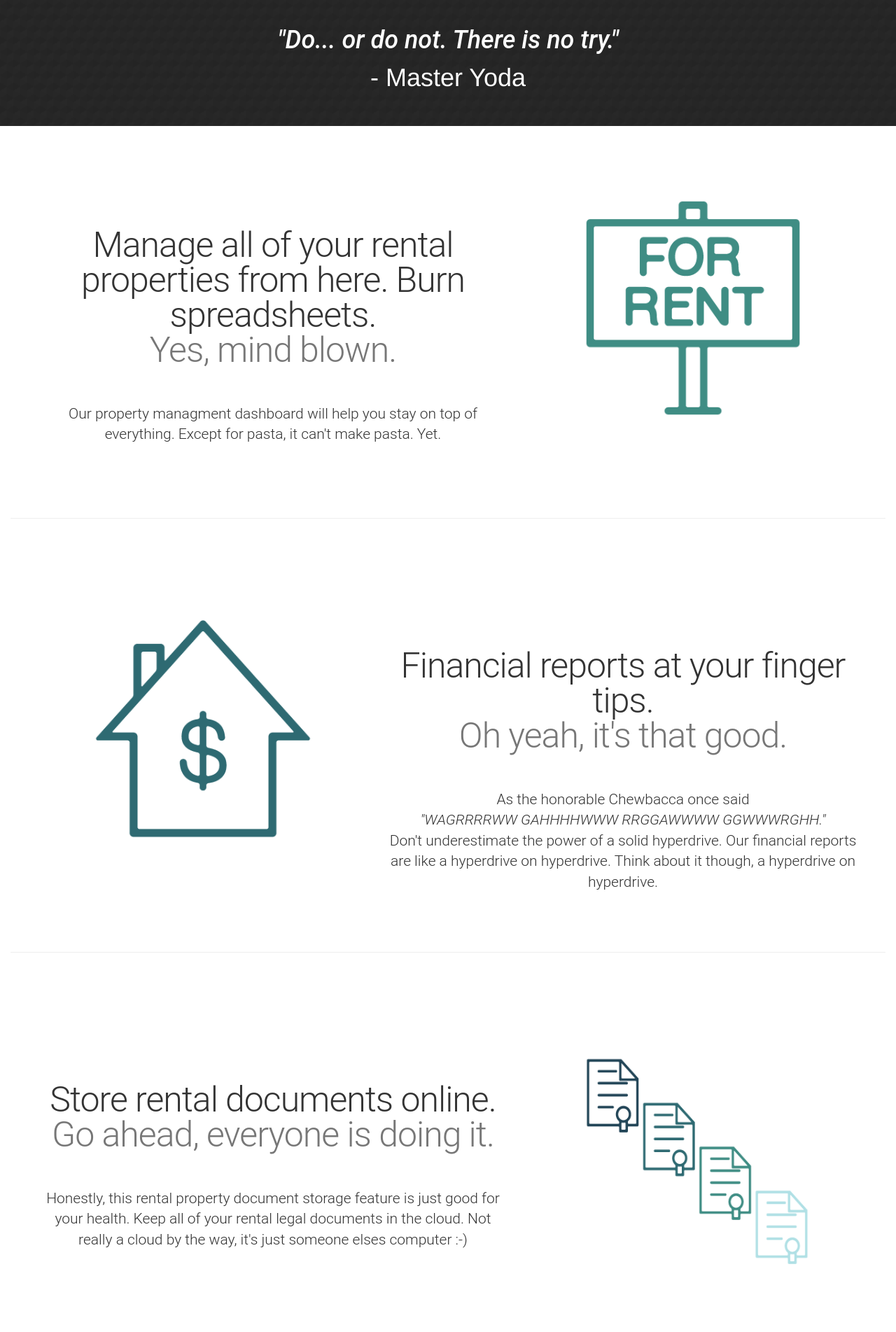
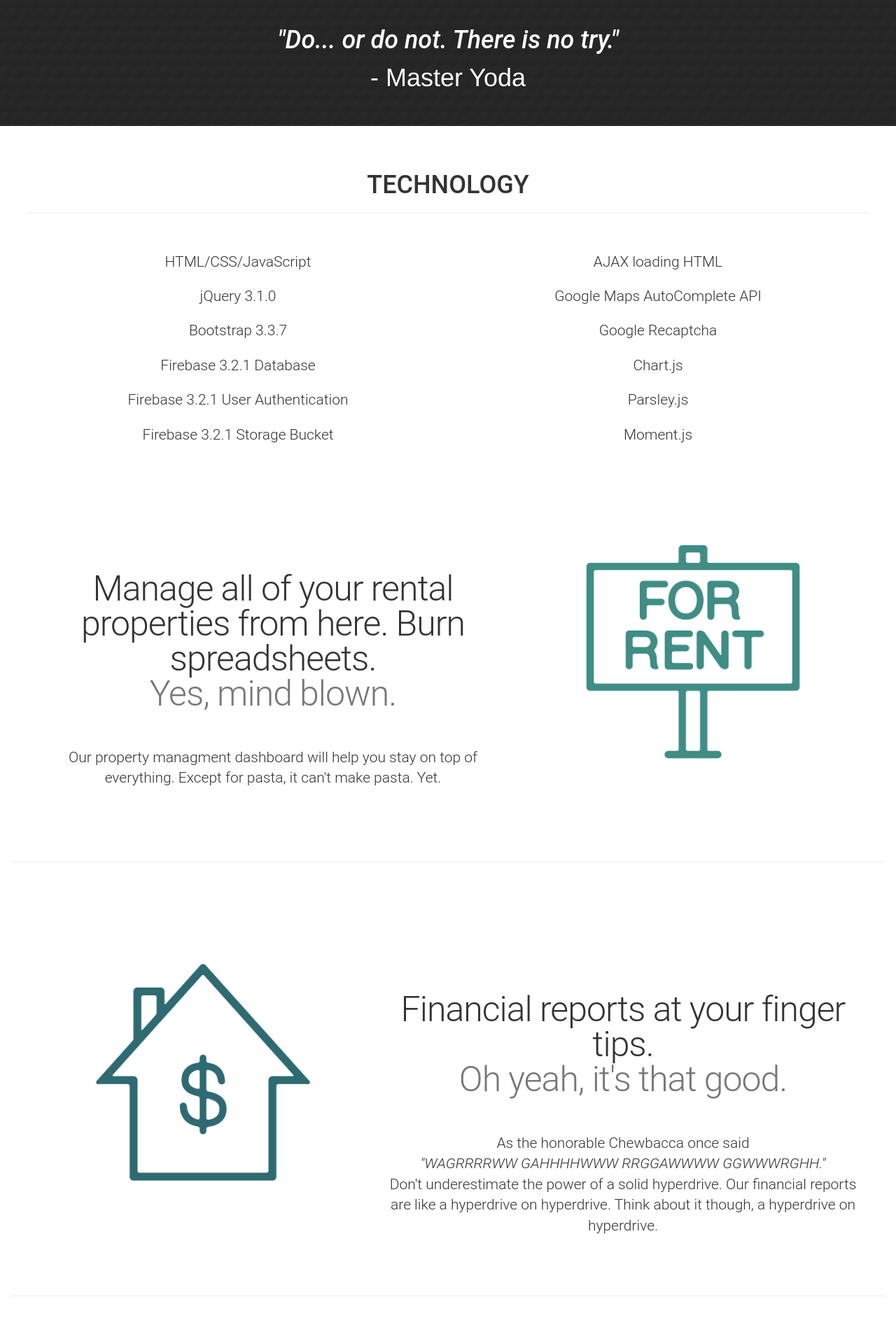
Before and after one commit to rgtalbot/rentaldashpro, a PHP site: page / in a window 1280 px wide. Shown: the part 785-2688 px from the top of the page at 70% size. Run offline with PHP 8.4, Linux system fonts and the light colour scheme; some libraries are stand-ins or nearby versions.

Commit message:
Technology page header

```diff
--- a/assets/css/style.css
+++ b/assets/css/style.css
@@ -375,6 +375,10 @@ body {
     line-height: 1.5em;
 }
 
+.page-header {
+    margin-bottom: 55px;
+}
+
 .jumbotron {
     height: 715px;
     margin-bottom: 0;
--- a/index.html
+++ b/index.html
@@ -118,6 +118,28 @@
     <div class="container-fluid">
 
         <div class="row feature">
+            <div class="page-header">
+                <h1>TECHNOLOGY</h1>
+            </div>
+            <div class="col-md-6 text-center">
+                <p class="lead">HTML/CSS/JavaScript</p>
+                <p class="lead">jQuery 3.1.0</p>
+                <p class="lead">Bootstrap 3.3.7</p>
+                <p class="lead">Firebase 3.2.1 Database</p>
+                <p class="lead">Firebase 3.2.1 User Authentication</p>
+                <p class="lead">Firebase 3.2.1 Storage Bucket</p>
+            </div>
+            <div class="col-md-6 text-center">
+                <p class="lead">AJAX loading HTML</p>
+                <p class="lead">Google Maps AutoComplete API</p>
+                <p class="lead">Google Recaptcha</p>
+                <p class="lead">Chart.js</p>
+                <p class="lead">Parsley.js</p>
+                <p class="lead">Moment.js</p>
+            </div>
+        </div>
+
+        <div class="row feature">
             <div class="col-md-7 text-center">
                 <h2 class="feature-heading">Manage all of your rental properties from here. Burn spreadsheets.<br><span class="text-muted">Yes, mind blown.</span></h2>
                 <br>
```
